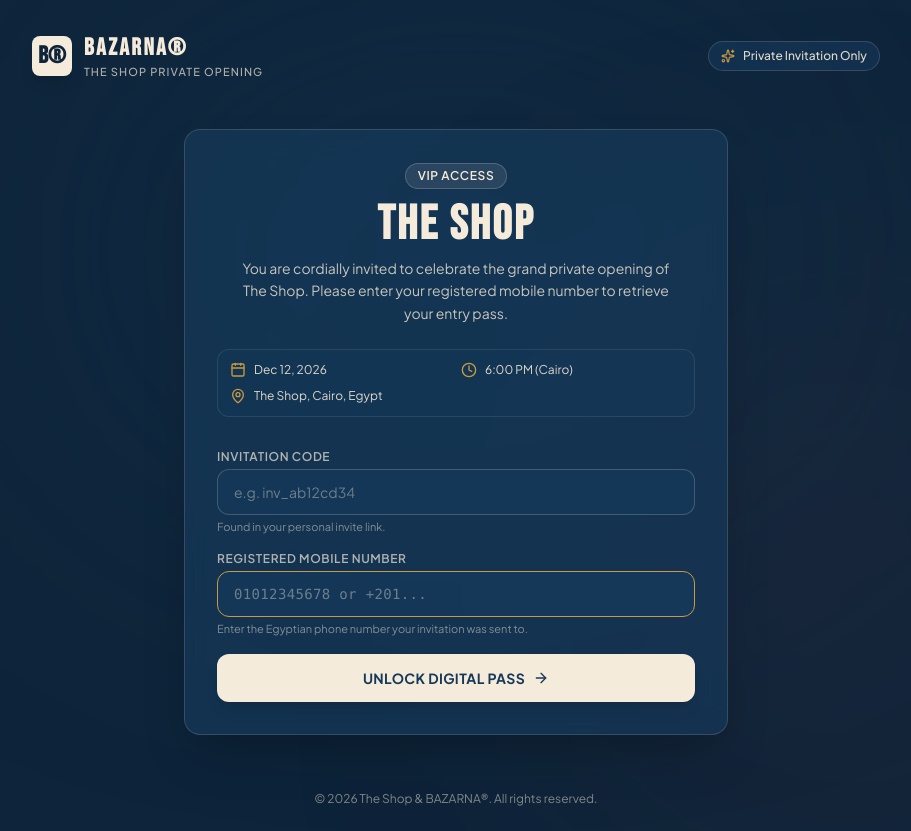
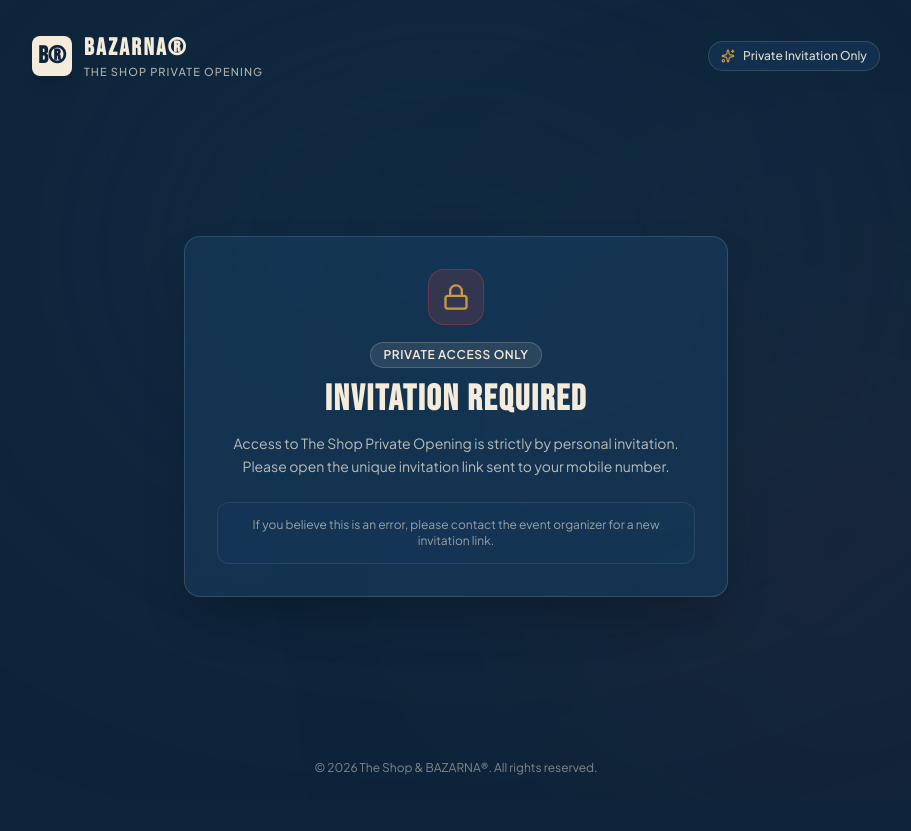
Before and after one commit to Omar-Khaled45/opening-check-in, a React (Vite) app: page / in a window 1280 px wide. Shown: the whole page, without its empty margins (184-1095 px from the left). After the commit the page ends 800 px from the top, so only its background shows below. Built offline with nearby package versions, Linux system fonts and the light colour scheme; no server answers; a web font is replaced by a local one.

Commit message:
fix: validate invitation token on load and block invalid or missing links

```diff
--- a/src/components/ProtectedRoute.tsx
+++ b/src/components/ProtectedRoute.tsx
@@ -30,13 +30,11 @@ export const ProtectedRoute: React.FC<ProtectedRouteProps> = ({
 		return <Navigate to="/login" state={{ from: location }} replace />;
 	}
 
-	// If specific roles required
 	if (allowedRoles && role && !allowedRoles.includes(role)) {
-		// If scanner tries to visit admin, redirect to scanner
 		if (role === "scanner") {
 			return <Navigate to="/scanner" replace />;
 		}
-		// If admin is allowed on both admin and scanner, fallback to /admin
+
 		return <Navigate to="/admin" replace />;
 	}
 
--- a/src/lib/phone.ts
+++ b/src/lib/phone.ts
@@ -1,18 +1,7 @@
-/**
- * Normalizes Egyptian mobile phone numbers to a consistent digits-only format.
- * Matches backend normalize_phone SQL function.
- * Examples:
- *   "01012345678" -> "201012345678"
- *   "+20 10 1234 5678" -> "201012345678"
- *   "201012345678" -> "201012345678"
- *   "1012345678" -> "201012345678"
- */
 export function normalizeEgyptianPhone(input: string): string {
 	if (!input) return "";
-	// Remove all non-digits
 	const cleaned = input.replace(/\D/g, "");
 
-	// 11 digits starting with 01 (010, 011, 012, 015)
 	if (/^01[0125]\d{8}$/.test(cleaned)) {
 		return "20" + cleaned.slice(1);
 	}
@@ -35,20 +24,12 @@ export function normalizeEgyptianPhone(input: string): string {
 	return cleaned;
 }
 
-/**
- * Validates whether the given phone string is a valid Egyptian mobile number.
- * Valid prefixes: 010, 011, 012, 015 (with or without +20 / 0020 / 20 country code).
- */
 export function isValidEgyptianPhone(input: string): boolean {
 	if (!input) return false;
 	const normalized = normalizeEgyptianPhone(input.trim());
 	return /^201[0125]\d{8}$/.test(normalized);
 }
 
-/**
- * Capitalizes the initials of each word in a guest's full name.
- * Example: "youssef mansour" -> "Youssef Mansour"
- */
 export function capitalizeName(name: string): string {
 	if (!name) return "";
 	return name
@@ -69,9 +50,6 @@ export function capitalizeName(name: string): string {
 		.join(" ");
 }
 
-/**
- * Format Egyptian phone number for display (e.g., "+20 10 1234 5678" or "010 1234 5678")
- */
 export function formatPhoneDisplay(phone: string): string {
 	const norm = normalizeEgyptianPhone(phone);
 	if (norm.length === 12 && norm.startsWith("20")) {
@@ -83,9 +61,6 @@ export function formatPhoneDisplay(phone: string): string {
 	return phone;
 }
 
-/**
- * Generates a cryptographically strong, URL-safe random token.
- */
 export function generateToken(length = 24): string {
 	const chars =
 		"abcdefghijklmnopqrstuvwxyzABCDEFGHIJKLMNOPQRSTUVWXYZ0123456789";
@@ -93,3 +68,8 @@ export function generateToken(length = 24): string {
 	crypto.getRandomValues(array);
 	return Array.from(array, (byte) => chars[byte % chars.length]).join("");
 }
+
+export function isValidInviteTokenFormat(token: string): boolean {
+	if (!token) return false;
+	return /^(?:[a-zA-Z0-9]{20,24}|inv_[a-zA-Z0-9]{8,24})$/.test(token.trim());
+}
--- a/src/lib/supabase.ts
+++ b/src/lib/supabase.ts
@@ -9,7 +9,4 @@ if (!supabaseUrl || !supabaseAnonKey) {
 	);
 }
 
-export const supabase = createClient(
-	supabaseUrl || "https://gszxksvkjerimmvhphdq.supabase.co",
-	supabaseAnonKey || "",
-);
+export const supabase = createClient(supabaseUrl, supabaseAnonKey || "");
--- a/src/pages/GuestPortal.tsx
+++ b/src/pages/GuestPortal.tsx
@@ -12,20 +12,37 @@ import {
 	CheckCircle2,
 	AlertCircle,
 	Download,
+	ShieldAlert,
+	Lock,
 } from "lucide-react";
 import { supabase } from "../lib/supabase";
-import { capitalizeName } from "../lib/phone";
+import {
+	capitalizeName,
+	isValidEgyptianPhone,
+	isValidInviteTokenFormat,
+} from "../lib/phone";
 import type { VerifyGuestResponse } from "../types";
+
+type TokenStatus = "checking" | "valid" | "invalid" | "missing";
 
 export const GuestPortal: React.FC = () => {
 	const [searchParams] = useSearchParams();
 	const { token: routeToken } = useParams<{ token?: string }>();
 
 	// Support ?token=..., ?invite=..., or /invite/:token
-	const inviteTokenFromUrl =
-		searchParams.get("token") || searchParams.get("invite") || routeToken || "";
+	const inviteTokenFromUrl = (
+		searchParams.get("token") ||
+		searchParams.get("invite") ||
+		routeToken ||
+		""
+	).trim();
 
-	const [tokenInput, setTokenInput] = useState(inviteTokenFromUrl);
+	const [tokenStatus, setTokenStatus] = useState<TokenStatus>(() => {
+		if (!inviteTokenFromUrl) return "missing";
+		if (!isValidInviteTokenFormat(inviteTokenFromUrl)) return "invalid";
+		return "checking";
+	});
+	const [tokenErrorReason, setTokenErrorReason] = useState<string | null>(null);
 	const [phone, setPhone] = useState("");
 	const [loading, setLoading] = useState(false);
 	const [error, setError] = useState<string | null>(null);
@@ -34,22 +51,102 @@ export const GuestPortal: React.FC = () => {
 	);
 	const qrCanvasRef = useRef<HTMLCanvasElement | null>(null);
 
+	// Validate the invitation token from the URL on page load
 	useEffect(() => {
-		if (inviteTokenFromUrl) {
-			setTokenInput(inviteTokenFromUrl);
+		let isCancelled = false;
+		setVerifiedData(null);
+		setError(null);
+
+		if (!inviteTokenFromUrl) {
+			setTokenStatus("missing");
+			setTokenErrorReason(null);
+			return;
 		}
+
+		if (!isValidInviteTokenFormat(inviteTokenFromUrl)) {
+			setTokenStatus("invalid");
+			setTokenErrorReason(
+				"This invitation link is invalid or malformed. Please use the exact link sent to you.",
+			);
+			return;
+		}
+
+		const verifyTokenExists = async () => {
+			setTokenStatus("checking");
+			setTokenErrorReason(null);
+
+			try {
+				const { data, error: rpcError } = await supabase.rpc(
+					"verify_guest_invite",
+					{
+						p_invite_token: inviteTokenFromUrl,
+						p_phone: "__token_check__",
+					},
+				);
+
+				if (isCancelled) return;
+
+				if (rpcError) {
+					setTokenStatus("invalid");
+					setTokenErrorReason(
+						"Unable to verify this invitation link right now. Please try again shortly.",
+					);
+					return;
+				}
+
+				const res = data as VerifyGuestResponse | null;
+				if (res?.success) {
+					setTokenStatus("valid");
+					return;
+				}
+
+				const errMsg = (res?.error || "").toLowerCase();
+				// If the RPC reached the phone number comparison step, the token itself exists and is active
+				const isPhoneMismatchError =
+					errMsg.includes("phone") ||
+					errMsg.includes("mobile") ||
+					errMsg.includes("number");
+
+				if (isPhoneMismatchError) {
+					setTokenStatus("valid");
+				} else {
+					setTokenStatus("invalid");
+					setTokenErrorReason(
+						res?.error ||
+							"This invitation link is not recognized or is no longer valid.",
+					);
+				}
+			} catch {
+				if (!isCancelled) {
+					setTokenStatus("invalid");
+					setTokenErrorReason(
+						"Unable to verify this invitation link. Please check your connection and try again.",
+					);
+				}
+			}
+		};
+
+		verifyTokenExists();
+
+		return () => {
+			isCancelled = true;
+		};
 	}, [inviteTokenFromUrl]);
-
-	const activeToken = inviteTokenFromUrl || tokenInput.trim();
 
 	const handleVerify = async (e: React.FormEvent) => {
 		e.preventDefault();
-		if (!activeToken) {
-			setError("Please provide a valid invitation link or invitation code.");
+		if (!inviteTokenFromUrl || tokenStatus !== "valid") {
+			setError("Please open a valid personal invitation link.");
 			return;
 		}
 		if (!phone.trim()) {
 			setError("Please enter your mobile phone number.");
+			return;
+		}
+		if (!isValidEgyptianPhone(phone.trim())) {
+			setError(
+				"Please enter a valid Egyptian mobile number (e.g. 01012345678 or +201xxxxxxxxx).",
+			);
 			return;
 		}
 
@@ -60,7 +157,7 @@ export const GuestPortal: React.FC = () => {
 			const { data, error: rpcError } = await supabase.rpc(
 				"verify_guest_invite",
 				{
-					p_invite_token: activeToken,
+					p_invite_token: inviteTokenFromUrl,
 					p_phone: phone.trim(),
 				},
 			);
@@ -75,6 +172,19 @@ export const GuestPortal: React.FC = () => {
 
 			const res = data as VerifyGuestResponse;
 			if (!res || !res.success) {
+				const errMsg = (res?.error || "").toLowerCase();
+				const isPhoneMismatchError =
+					errMsg.includes("phone") ||
+					errMsg.includes("mobile") ||
+					errMsg.includes("number");
+
+				if (res?.error && !isPhoneMismatchError) {
+					setTokenStatus("invalid");
+					setTokenErrorReason(res.error);
+					setLoading(false);
+					return;
+				}
+
 				setError(
 					res?.error ||
 						"Verification failed. Please check the mobile number entered.",
@@ -183,6 +293,47 @@ export const GuestPortal: React.FC = () => {
 			{/* Main Content */}
 			<main className="relative z-10 max-w-xl w-full mx-auto px-4 py-8 flex-1 flex flex-col justify-center">
 				{!verifiedData ? (
+					tokenStatus === "checking" ? (
+						/* Validating Token Loading Card */
+						<div className="glass-panel rounded-2xl p-8 sm:p-10 shadow-2xl text-center">
+							<div className="w-12 h-12 border-3 border-shop-cream/20 border-t-shop-gold rounded-full animate-spin mx-auto mb-4" />
+							<h2 className="font-display text-2xl sm:text-3xl uppercase tracking-wider text-shop-cream font-bold mb-2">
+								Verifying Invitation
+							</h2>
+							<p className="text-shop-cream/70 text-xs sm:text-sm max-w-sm mx-auto leading-relaxed">
+								Please wait while we validate your personal invitation link...
+							</p>
+						</div>
+					) : tokenStatus !== "valid" ? (
+						/* Missing or Invalid Token Screen */
+						<div className="glass-panel rounded-2xl p-6 sm:p-8 shadow-2xl text-center border border-red-500/20">
+							<div className="w-14 h-14 rounded-2xl bg-red-500/15 border border-red-500/30 mx-auto mb-4 flex items-center justify-center">
+								{tokenStatus === "missing" ? (
+									<Lock className="w-7 h-7 text-shop-gold" />
+								) : (
+									<ShieldAlert className="w-7 h-7 text-red-400" />
+								)}
+							</div>
+							<div className="inline-block mb-3 px-3 py-1 rounded-full bg-shop-cream/10 border border-shop-cream/20 text-xs font-semibold tracking-wider uppercase text-shop-cream">
+								Private Access Only
+							</div>
+							<h1 className="font-display text-3xl sm:text-4xl uppercase tracking-wider text-shop-cream mb-3 font-bold">
+								{tokenStatus === "missing"
+									? "Invitation Required"
+									: "Invalid Invitation Link"}
+							</h1>
+							<p className="text-shop-cream/75 text-sm max-w-md mx-auto leading-relaxed mb-6">
+								{tokenStatus === "missing"
+									? "Access to The Shop Private Opening is strictly by personal invitation. Please open the unique invitation link sent to your mobile number."
+									: tokenErrorReason ||
+										"This invitation link is not recognized or is no longer active. Please check the exact link sent to your mobile number."}
+							</p>
+							<div className="bg-shop-navy/40 border border-shop-cream/10 rounded-xl p-3.5 text-xs text-shop-cream/60">
+								If you believe this is an error, please contact the event
+								organizer for a new invitation link.
+							</div>
+						</div>
+					) : (
 						/* Phone Verification Card */
 						<div className="glass-panel rounded-2xl p-6 sm:p-8 shadow-2xl relative">
 							<div className="mb-6 text-center">
@@ -193,9 +344,9 @@ export const GuestPortal: React.FC = () => {
 									The Shop
 								</h1>
 								<p className="text-shop-cream/80 text-sm max-w-md mx-auto leading-relaxed">
-								You are cordially invited to celebrate the grand private opening
-								of The Shop. Please enter your registered mobile number to
-								retrieve your entry pass.
+									You are cordially invited to celebrate the grand private
+									opening of The Shop. Please enter your registered mobile
+									number to retrieve your entry pass.
 								</p>
 							</div>
 
@@ -216,25 +367,6 @@ export const GuestPortal: React.FC = () => {
 							</div>
 
 							<form onSubmit={handleVerify} className="space-y-4">
-							{!inviteTokenFromUrl && (
-								<div>
-									<label className="block text-xs font-semibold uppercase tracking-wider text-shop-cream/70 mb-1">
-										Invitation Code
-									</label>
-									<input
-										type="text"
-										value={tokenInput}
-										onChange={(e) => setTokenInput(e.target.value)}
-										placeholder="e.g. inv_ab12cd34"
-										required
-										className="w-full bg-shop-navy/80 border border-shop-cream/20 rounded-xl px-4 py-3 text-shop-cream placeholder-shop-cream/40 focus:outline-none focus:border-shop-gold text-sm transition"
-									/>
-									<p className="text-[11px] text-shop-cream/50 mt-1">
-										Found in your personal invite link.
-									</p>
-								</div>
-							)}
-
 								<div>
 									<label className="block text-xs font-semibold uppercase tracking-wider text-shop-cream/70 mb-1">
 										Registered Mobile Number
@@ -281,6 +413,7 @@ export const GuestPortal: React.FC = () => {
 								</button>
 							</form>
 						</div>
+					)
 				) : (
 					/* Personalized Digital Invitation Pass */
 					<div className="animate-fadeIn">
```
Also changed, not shown: src/pages/AdminDashboard.tsx (+1 -10 lines), src/pages/Login.tsx (+4 -4 lines). Lines whose indentation alone changed are shown as unchanged.
